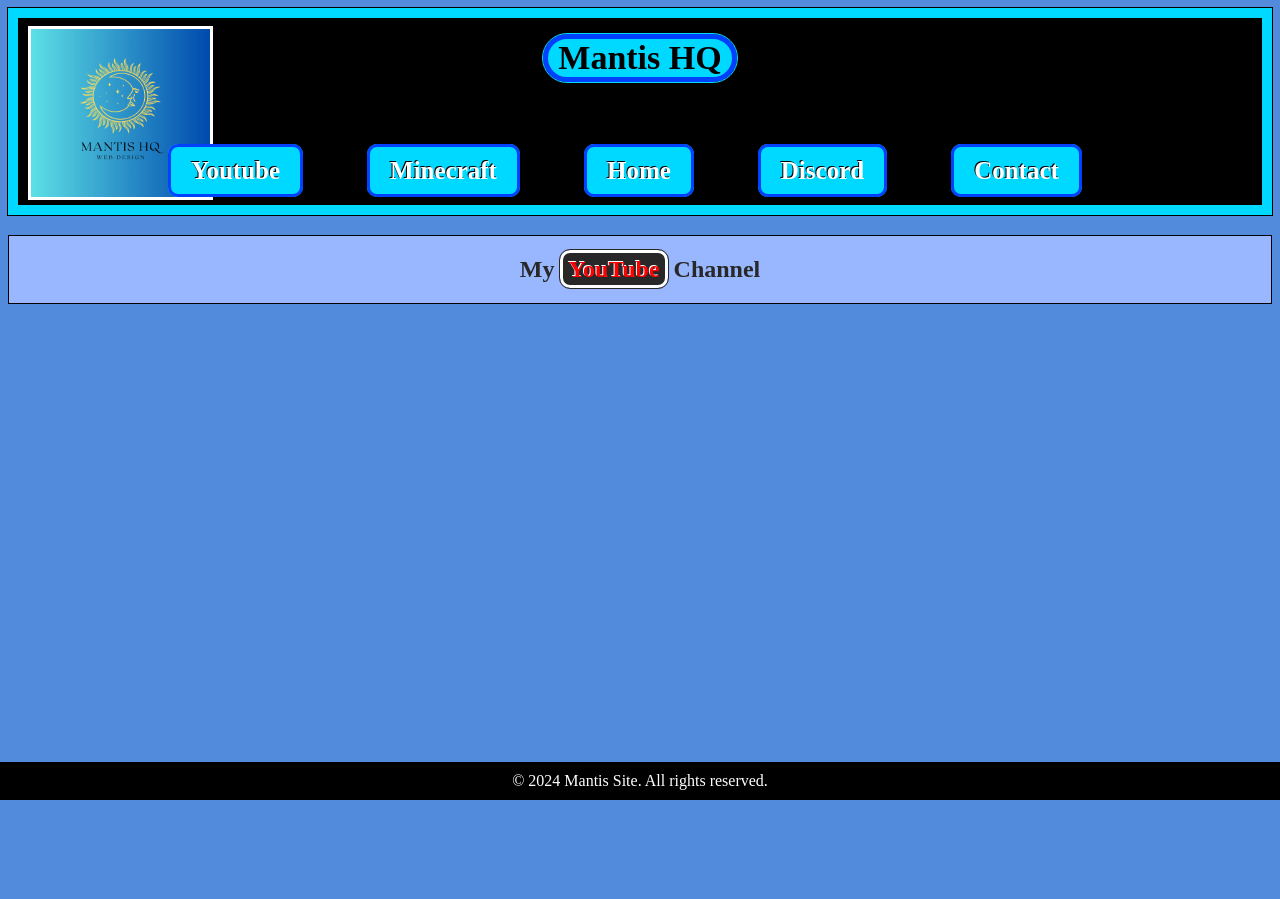
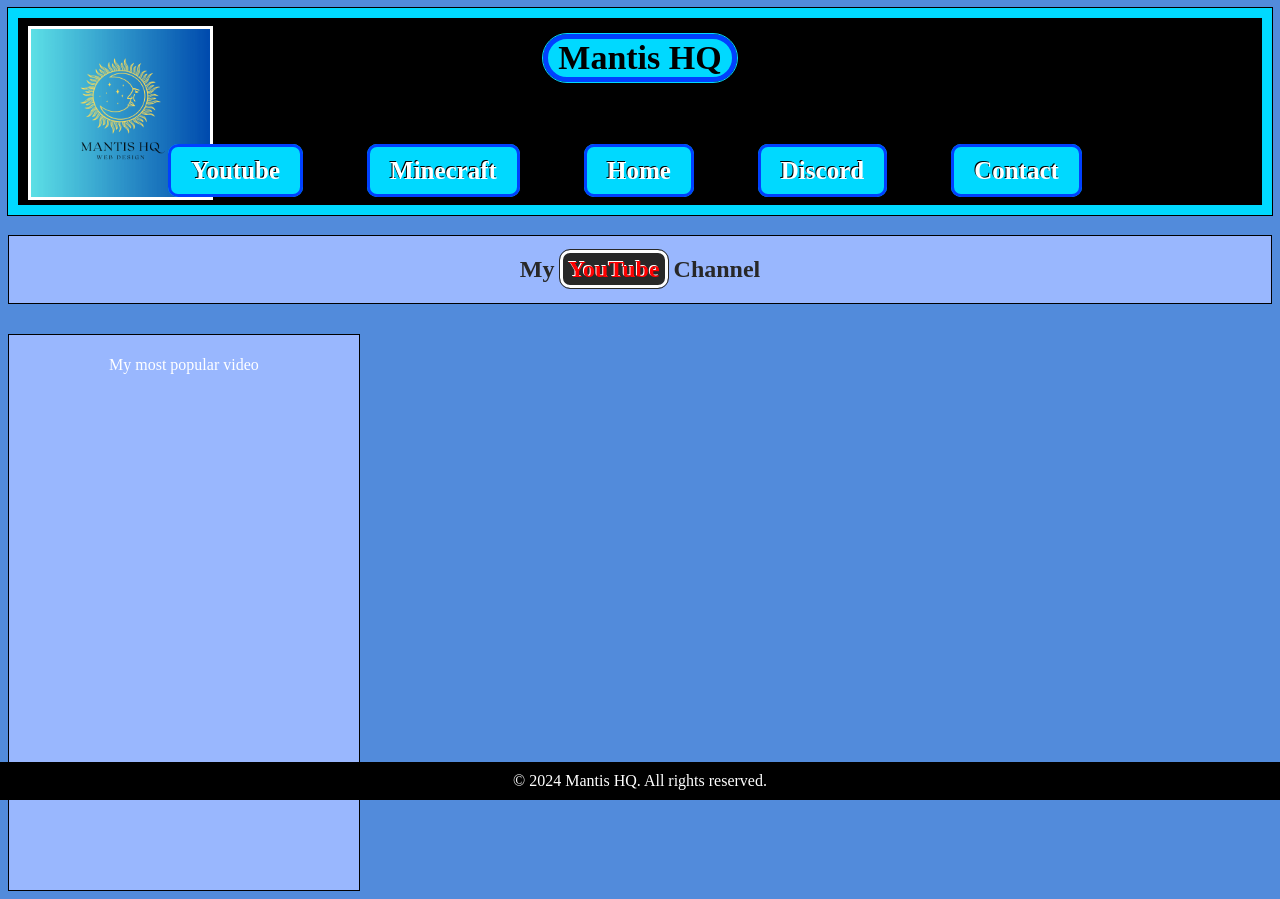
Before and after one commit to MantisToboggan2/Mantis-HQ, a plain HTML site: page Youtube.html in a window 1280 px wide. Before the commit the page ends 800 px from the top, so only its background shows below. Drawn offline with Linux system fonts and the light colour scheme.

Commit message:
added some stuff for youtube page

```diff
--- a/Youtube.html
+++ b/Youtube.html
@@ -29,9 +29,14 @@
         <h2><span class="my">My</span> <a href="https://www.youtube.com/channel/UC8D6ieSfc-dmvimhgt7flYw" class="youtube-button" target="-blank"><span class="youtube">YouTube</span></a> <span class="channel">Channel</span></h2>
     </article>
   </section>
+  <section>
+    <article class="popularvideobox">
+      <p class="popularvideotext">My most popular video</p>
+    </article>
+  </section>
   <footer>
     <div class="container">
-      <p>&copy; 2024 Mantis Site. All rights reserved.</p>
+      <p>&copy; 2024 Mantis HQ. All rights reserved.</p>
     </div>
   </footer>
 </body>
--- a/contact.css
+++ b/contact.css
@@ -63,7 +63,7 @@ body {
 }
 
 .mainbodyheader {
-  background-color: rgb(255, 192, 203);
+  background-color: rgb(153, 183, 254);
   border: 1px solid rgb(0, 0, 0);
   padding: 3px;
 }
--- a/discord.css
+++ b/discord.css
@@ -63,7 +63,7 @@ body {
 }
 
 .mainbodyheader {
-  background-color: rgb(255, 192, 203);
+  background-color: rgb(153, 183, 254);
   border: 1px solid rgb(0, 0, 0);
   padding: 3px;
 }
--- a/index.css
+++ b/index.css
@@ -63,7 +63,7 @@ body {
 }
 
 .mainbodyheader {
-  background-color: rgb(255, 192, 203);
+  background-color: rgb(153, 183, 254);
   border: 1px solid rgb(0, 0, 0);
   padding: 3px;
 }
--- a/minecraft.css
+++ b/minecraft.css
@@ -63,7 +63,7 @@ body {
 }
 
 .mainbodyheader {
-  background-color: rgb(255, 192, 203);
+  background-color: rgb(153, 183, 254);
   border: 1px solid rgb(0, 0, 0);
   padding: 3px;
 }
--- a/youtube.css
+++ b/youtube.css
@@ -105,6 +105,20 @@ body {
   color: rgb(40, 40, 40);
 }
 
+.popularvideobox {
+  background-color: rgb(153, 183, 254);
+  border: 1px solid rgb(0, 0, 0);
+  padding: 5px 100px 500px 100px;
+  margin: 30px 0 0 0;
+  display: inline-block;
+  float: ;
+}
+
+.popularvideotext {
+  color: rgb(255, 255, 255);
+  text-align: center;
+}
+
 /* Footer */
 
 footer {
```
Also changed, not shown: Contact.html (+1 -1 lines), Discord.html (+1 -1 lines), Minecraft.html (+1 -1 lines), index.html (+6 -1 lines).
